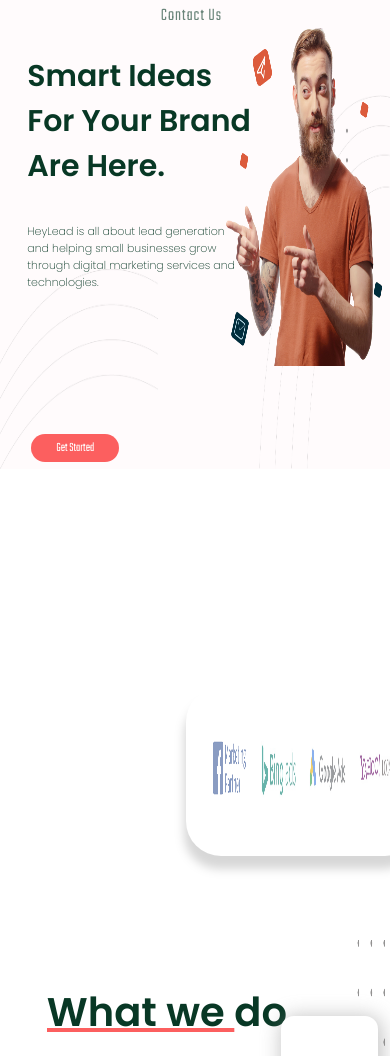
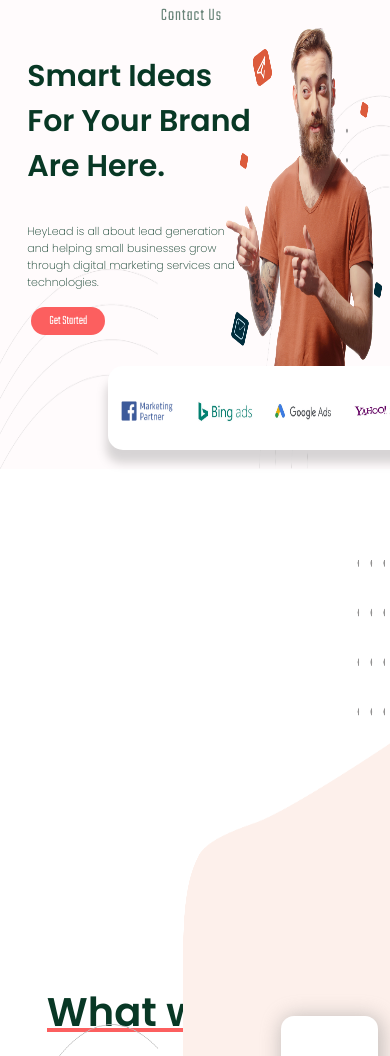
Before and after one commit to sanki92/HeyLead, a plain HTML site: page index.html in a window 390 px wide. Shown: the part 123-1179 px from the top of the page. Drawn offline with Linux system fonts and the light colour scheme.

Commit message:
Update style.css
Made sponsership bar responsive

```diff
--- a/style.css
+++ b/style.css
@@ -1085,12 +1085,12 @@ li a:hover{
     font-size: 13px;
     color: white;
     background-color: var(--red);
-    padding: 5px 25px 5px 25px;
+    padding: 5px 18px 5px 18px;
     border: none;
     border-radius:25px ;
     position: absolute;
     z-index:1;
-    top:65%;
+    top:50%;
     left:8%;
 
 }
@@ -1121,5 +1121,46 @@ li a:hover{
     height: 40%;
 }
 
+/*BACKGROUND IMAGE 2 with pink area*/
+
+#background >img:nth-child(3){                /*kaam baaki*/
+    position: absolute;
+    height: 800px;
+     width: 100%;
+     top: 80%;
+
+ }
+
+ /*Sponsors Bar behind the man with hand sign*/
+
+.sponsor{
+    display: flex;
+    flex-direction: row;
+    position: absolute;
+    justify-content: space-between;
+    padding: 0px  10px 30px;
+    overflow: hidden;
+    background-color: white;
+    border-radius: 15px;
+    box-shadow:  -2px 13px 10px rgba(128, 128, 128, 0.313);
+    height: 10%;
+    width: 80%;
+    right: -30px;
+    top: 57%;
+}
+
+  /*Sponsors Image behind the man with hand sign*/
+
+  .sponsor >img{
+    margin-top: 30px;
+    height: 55%;
+    opacity: 1;
+    width: 20%;
+    justify-content: space-between;
 
 }
+
+
+
+
+}
```
